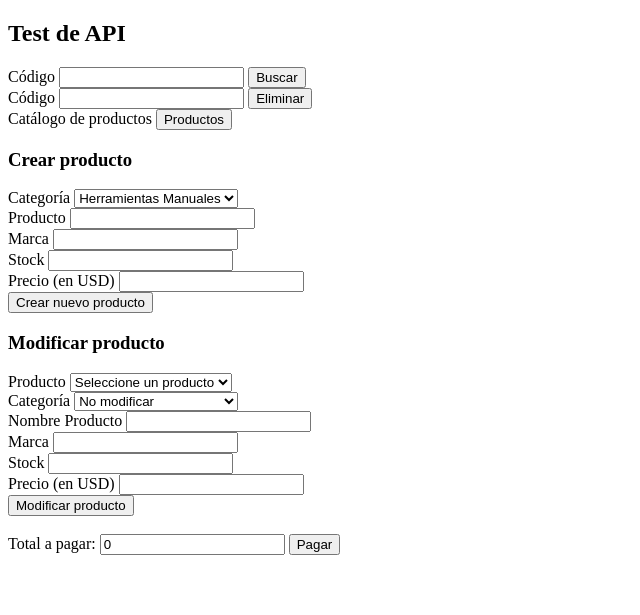
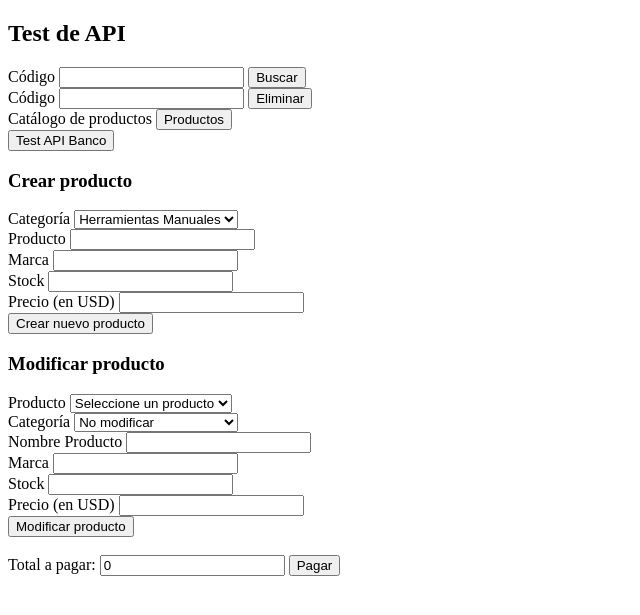
Before and after one commit to sebgallardog/Proyecto-Int.-de-Plataformas-2024, a Flask app: template templates/form.html in a window 1280 px wide. Shown: the top 615 px of the page, without its empty margins (0-640 px from the left). Run offline with Flask 3, Linux system fonts and the light colour scheme; the template is opened without the code that fills it, so the values that code supplies are empty.

Commit message:
test para bcchapi

```diff
--- a/main.py
+++ b/main.py
@@ -345,6 +345,12 @@ def update_stock():
     except Exception as e:
         print(e)
 
+
+@app.route("/testBcchAPI", methods=['GET'])
+def test_api_banco():
+    return jsonify("Dólar hoy: " + str(valor_dolar()))
+
+
 @app.errorhandler(404)
 def not_found(error=None):
     message = {
--- a/templates/form.html
+++ b/templates/form.html
@@ -31,6 +31,10 @@
         <label for="listado">Catálogo de productos</label>
         <input type="text" hidden id="listado">
         <input type="submit" value="Productos" />
+    </form>
+
+    <form action="/testBcchAPI"">
+        <input type="submit" value="Test API Banco">
     </form>
 
     <h3>Crear producto</h3>
```
